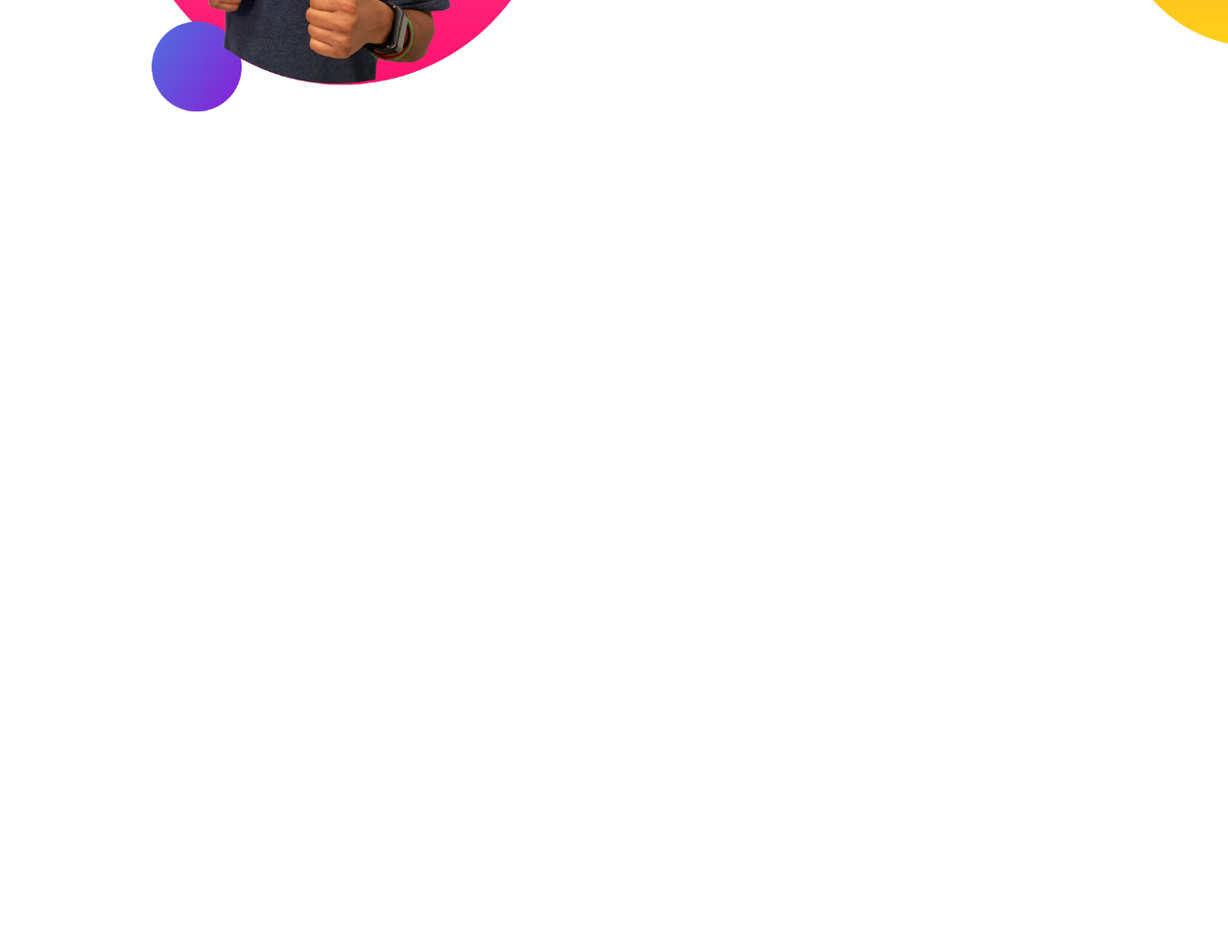
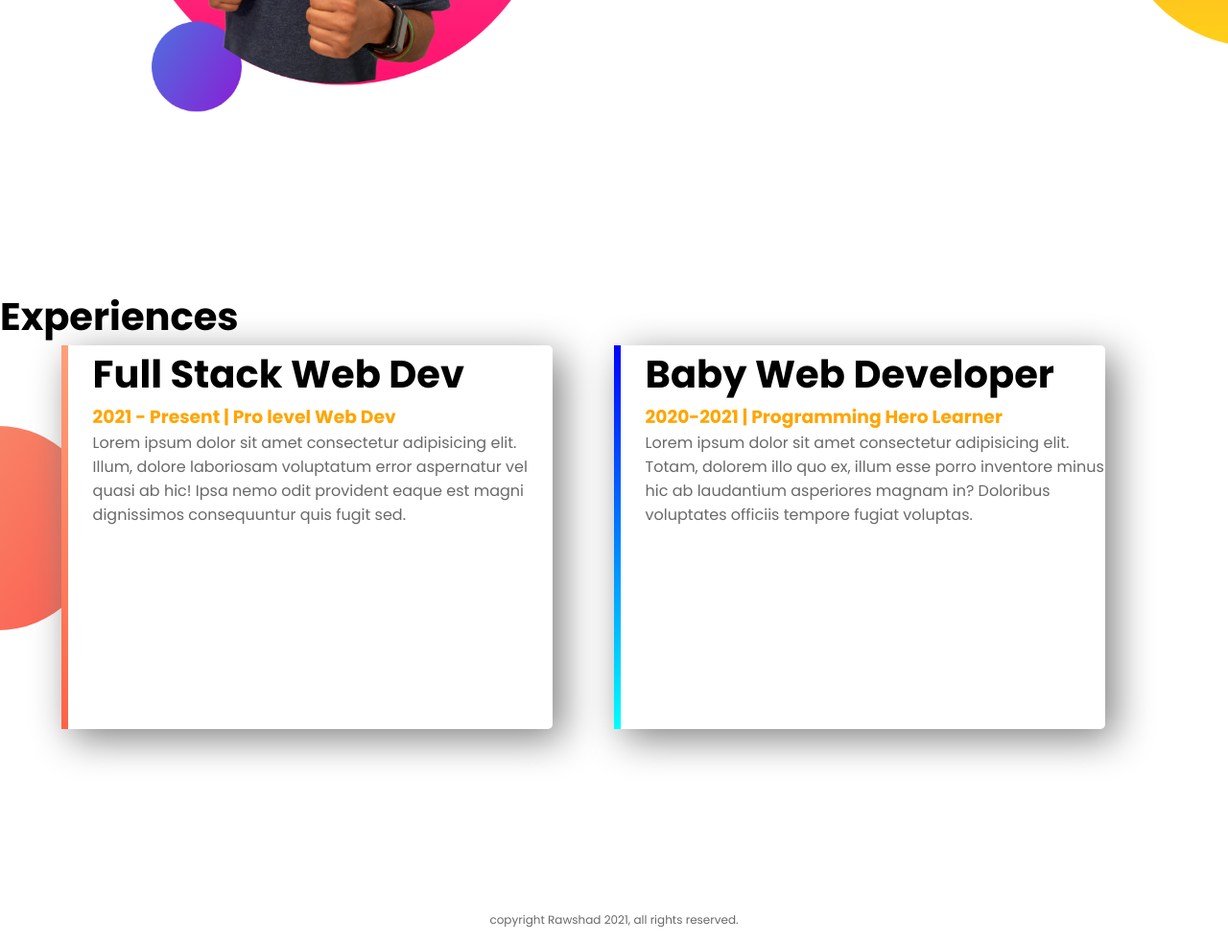
Before and after one commit to rawshad/rawshad-portfolio, a plain HTML site: page index.html in a window 1280 px wide. Shown: the part 1000-1982 px from the top of the page at 96% size. Before the commit the page ends 1300 px from the top, so only its background shows below. Drawn offline with Linux system fonts and the light colour scheme.

Commit message:
first ever website

```diff
--- a/index.html
+++ b/index.html
@@ -38,6 +38,22 @@
             <a class="link-button" href="https://www.linkedin.com/company/programminghero/" target="_blank">Download Resume</a>
         </div>
     </section>
+    <section class="experience-area">
+        <h2>Experiences</h2>
+        <div id="fullStack" class="half-width single-experience">
+            <h2>Full Stack Web Dev</h2>
+            <h3 class="textHilight">2021 - Present | Pro level Web Dev</h3>
+            <p>Lorem ipsum dolor sit amet consectetur adipisicing elit. Illum, dolore laboriosam voluptatum error aspernatur vel quasi ab hic! Ipsa nemo odit provident eaque est magni dignissimos consequuntur quis fugit sed.</p>
+        </div>
+        <div id="baby-web" class="half-width single-experience">
+            <h2>Baby Web Developer</h2>
+            <h3 class="textHilight">2020-2021 | Programming Hero Learner</h3>
+            <p>Lorem ipsum dolor sit amet consectetur adipisicing elit. Totam, dolorem illo quo ex, illum esse porro inventore minus hic ab laudantium asperiores magnam in? Doloribus voluptates officiis tempore fugiat voluptas.</p>
+        </div>
+    </section>
+    <footer>
+        <p>copyright Rawshad 2021, all rights reserved.</p>
+    </footer>
 
 </body>
 
--- a/style.css
+++ b/style.css
@@ -61,3 +61,33 @@ section {
     background-repeat: no-repeat;
     background-position: right;
 }
+
+.experience-area {
+    background-image: url(images/exp-bg.png);
+    background-repeat: no-repeat;
+    background-position: left;
+}
+
+#fullStack {
+    border-left: 7px solid;
+    border-image: linear-gradient(180deg, lightSalmon, tomato);
+    border-image-slice: 1;
+}
+
+#baby-web {
+    border-left: 7px solid;
+    border-image: linear-gradient(180deg, blue, cyan);
+    border-image-slice: 1;
+}
+
+.single-experience {
+    box-shadow: 10px 10px 40px gray;
+    border-radius: 5px;
+    height: 80%;
+    background: white;
+}
+
+footer p {
+    text-align: center;
+    font-size: 12px;
+}
```
